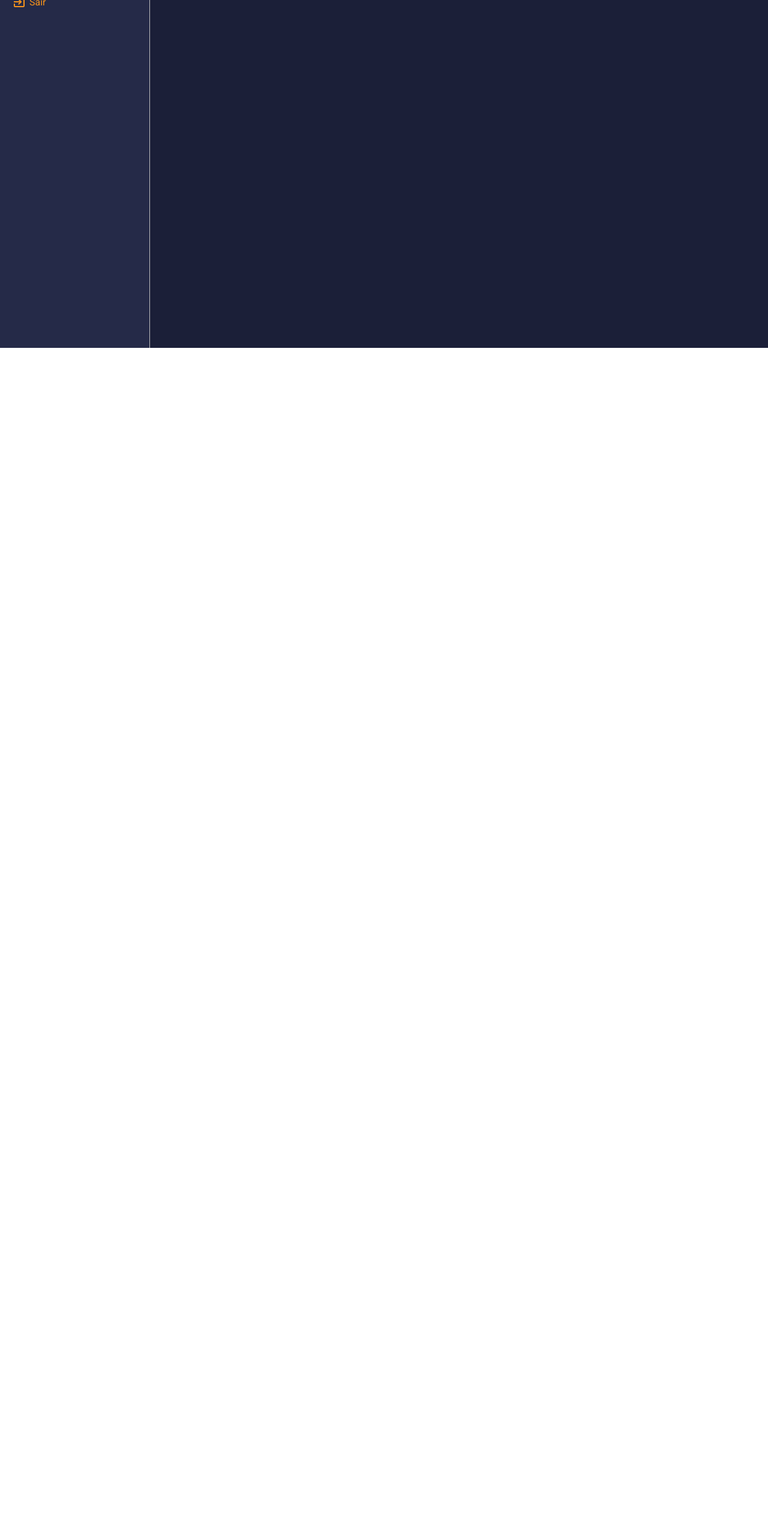
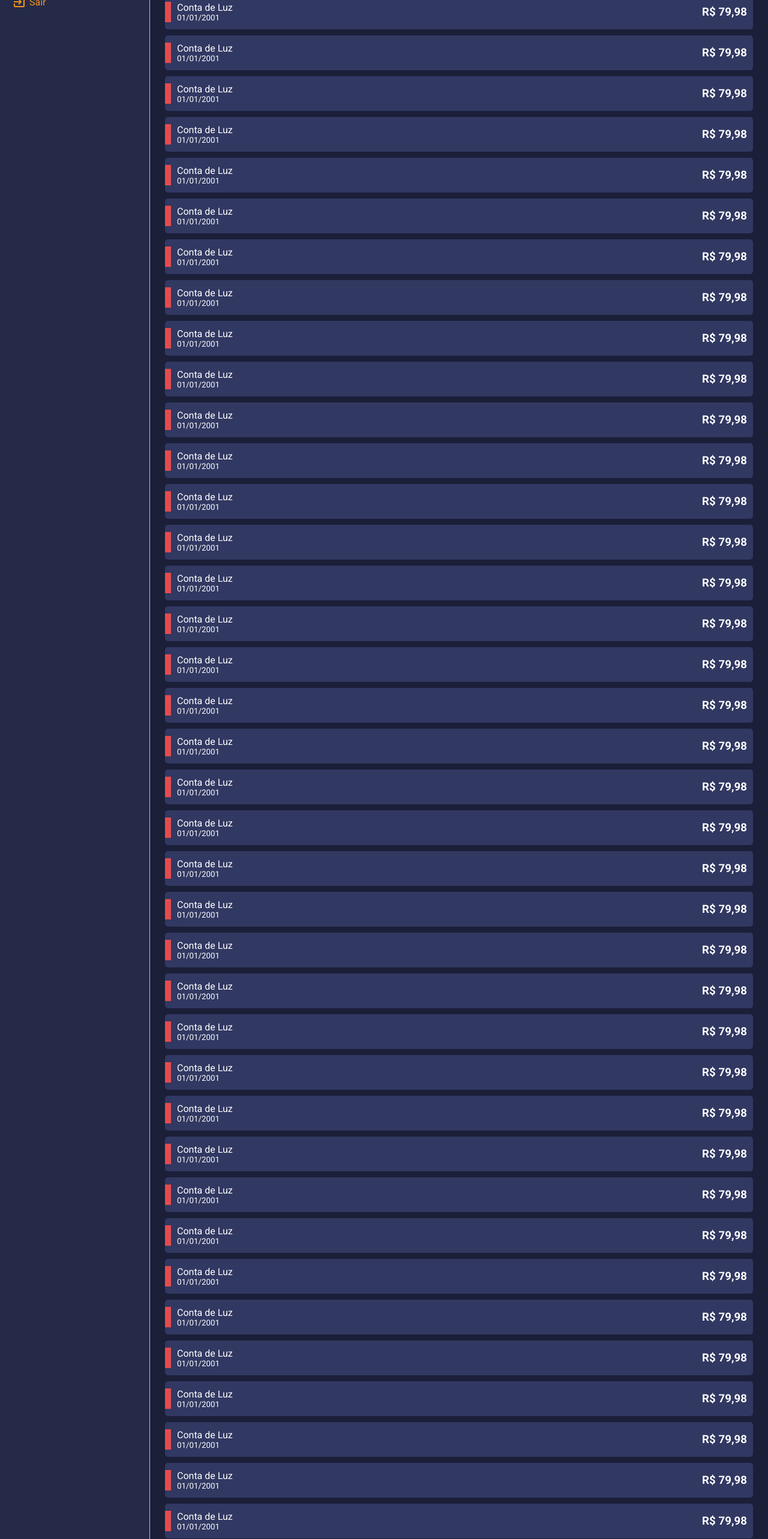
Before and after one commit to EduBergantini/didactic-spoon, a React (Create React App) app: page / in a window 1280 px wide. Shown: the part 220-2786 px from the top of the page at 60% size. Before the commit the page ends 800 px from the top, so only its background shows below. Built offline with nearby package versions, Linux system fonts and the light colour scheme.

Commit message:
refactor: add more history card to simulate

```diff
--- a/src/pages/list/index.tsx
+++ b/src/pages/list/index.tsx
@@ -21,13 +21,54 @@ const Dashboard: React.FC = () => {
                 <SelectInput options={options}/>
             </ContentHeader>
             <ListContent>
-                <HistoryCard
-                    cardColor="#313862"
-                    tagColor="#e44c4e"
-                    title="Conta de Luz"
-                    subtitle="01/01/2001"
-                    amount="R$ 79,98"
-                />
+                <HistoryCard cardColor="#313862" tagColor="#e44c4e" title="Conta de Luz" subtitle="01/01/2001" amount="R$ 79,98" />
+                <HistoryCard cardColor="#313862" tagColor="#e44c4e" title="Conta de Luz" subtitle="01/01/2001" amount="R$ 79,98" />
+                <HistoryCard cardColor="#313862" tagColor="#e44c4e" title="Conta de Luz" subtitle="01/01/2001" amount="R$ 79,98" />
+                <HistoryCard cardColor="#313862" tagColor="#e44c4e" title="Conta de Luz" subtitle="01/01/2001" amount="R$ 79,98" />
+                <HistoryCard cardColor="#313862" tagColor="#e44c4e" title="Conta de Luz" subtitle="01/01/2001" amount="R$ 79,98" />
+                <HistoryCard cardColor="#313862" tagColor="#e44c4e" title="Conta de Luz" subtitle="01/01/2001" amount="R$ 79,98" />
+                <HistoryCard cardColor="#313862" tagColor="#e44c4e" title="Conta de Luz" subtitle="01/01/2001" amount="R$ 79,98" />
+                <HistoryCard cardColor="#313862" tagColor="#e44c4e" title="Conta de Luz" subtitle="01/01/2001" amount="R$ 79,98" />
+                <HistoryCard cardColor="#313862" tagColor="#e44c4e" title="Conta de Luz" subtitle="01/01/2001" amount="R$ 79,98" />
+                <HistoryCard cardColor="#313862" tagColor="#e44c4e" title="Conta de Luz" subtitle="01/01/2001" amount="R$ 79,98" />
+                <HistoryCard cardColor="#313862" tagColor="#e44c4e" title="Conta de Luz" subtitle="01/01/2001" amount="R$ 79,98" />
+                <HistoryCard cardColor="#313862" tagColor="#e44c4e" title="Conta de Luz" subtitle="01/01/2001" amount="R$ 79,98" />
+                <HistoryCard cardColor="#313862" tagColor="#e44c4e" title="Conta de Luz" subtitle="01/01/2001" amount="R$ 79,98" />
+                <HistoryCard cardColor="#313862" tagColor="#e44c4e" title="Conta de Luz" subtitle="01/01/2001" amount="R$ 79,98" />
+                <HistoryCard cardColor="#313862" tagColor="#e44c4e" title="Conta de Luz" subtitle="01/01/2001" amount="R$ 79,98" />
+                <HistoryCard cardColor="#313862" tagColor="#e44c4e" title="Conta de Luz" subtitle="01/01/2001" amount="R$ 79,98" />
+                <HistoryCard cardColor="#313862" tagColor="#e44c4e" title="Conta de Luz" subtitle="01/01/2001" amount="R$ 79,98" />
+                <HistoryCard cardColor="#313862" tagColor="#e44c4e" title="Conta de Luz" subtitle="01/01/2001" amount="R$ 79,98" />
+                <HistoryCard cardColor="#313862" tagColor="#e44c4e" title="Conta de Luz" subtitle="01/01/2001" amount="R$ 79,98" />
+                <HistoryCard cardColor="#313862" tagColor="#e44c4e" title="Conta de Luz" subtitle="01/01/2001" amount="R$ 79,98" />
+                <HistoryCard cardColor="#313862" tagColor="#e44c4e" title="Conta de Luz" subtitle="01/01/2001" amount="R$ 79,98" />
+                <HistoryCard cardColor="#313862" tagColor="#e44c4e" title="Conta de Luz" subtitle="01/01/2001" amount="R$ 79,98" />
+                <HistoryCard cardColor="#313862" tagColor="#e44c4e" title="Conta de Luz" subtitle="01/01/2001" amount="R$ 79,98" />
+                <HistoryCard cardColor="#313862" tagColor="#e44c4e" title="Conta de Luz" subtitle="01/01/2001" amount="R$ 79,98" />
+                <HistoryCard cardColor="#313862" tagColor="#e44c4e" title="Conta de Luz" subtitle="01/01/2001" amount="R$ 79,98" />
+                <HistoryCard cardColor="#313862" tagColor="#e44c4e" title="Conta de Luz" subtitle="01/01/2001" amount="R$ 79,98" />
+                <HistoryCard cardColor="#313862" tagColor="#e44c4e" title="Conta de Luz" subtitle="01/01/2001" amount="R$ 79,98" />
+                <HistoryCard cardColor="#313862" tagColor="#e44c4e" title="Conta de Luz" subtitle="01/01/2001" amount="R$ 79,98" />
+                <HistoryCard cardColor="#313862" tagColor="#e44c4e" title="Conta de Luz" subtitle="01/01/2001" amount="R$ 79,98" />
+                <HistoryCard cardColor="#313862" tagColor="#e44c4e" title="Conta de Luz" subtitle="01/01/2001" amount="R$ 79,98" />
+                <HistoryCard cardColor="#313862" tagColor="#e44c4e" title="Conta de Luz" subtitle="01/01/2001" amount="R$ 79,98" />
+                <HistoryCard cardColor="#313862" tagColor="#e44c4e" title="Conta de Luz" subtitle="01/01/2001" amount="R$ 79,98" />
+                <HistoryCard cardColor="#313862" tagColor="#e44c4e" title="Conta de Luz" subtitle="01/01/2001" amount="R$ 79,98" />
+                <HistoryCard cardColor="#313862" tagColor="#e44c4e" title="Conta de Luz" subtitle="01/01/2001" amount="R$ 79,98" />
+                <HistoryCard cardColor="#313862" tagColor="#e44c4e" title="Conta de Luz" subtitle="01/01/2001" amount="R$ 79,98" />
+                <HistoryCard cardColor="#313862" tagColor="#e44c4e" title="Conta de Luz" subtitle="01/01/2001" amount="R$ 79,98" />
+                <HistoryCard cardColor="#313862" tagColor="#e44c4e" title="Conta de Luz" subtitle="01/01/2001" amount="R$ 79,98" />
+                <HistoryCard cardColor="#313862" tagColor="#e44c4e" title="Conta de Luz" subtitle="01/01/2001" amount="R$ 79,98" />
+                <HistoryCard cardColor="#313862" tagColor="#e44c4e" title="Conta de Luz" subtitle="01/01/2001" amount="R$ 79,98" />
+                <HistoryCard cardColor="#313862" tagColor="#e44c4e" title="Conta de Luz" subtitle="01/01/2001" amount="R$ 79,98" />
+                <HistoryCard cardColor="#313862" tagColor="#e44c4e" title="Conta de Luz" subtitle="01/01/2001" amount="R$ 79,98" />
+                <HistoryCard cardColor="#313862" tagColor="#e44c4e" title="Conta de Luz" subtitle="01/01/2001" amount="R$ 79,98" />
+                <HistoryCard cardColor="#313862" tagColor="#e44c4e" title="Conta de Luz" subtitle="01/01/2001" amount="R$ 79,98" />
+                <HistoryCard cardColor="#313862" tagColor="#e44c4e" title="Conta de Luz" subtitle="01/01/2001" amount="R$ 79,98" />
+                <HistoryCard cardColor="#313862" tagColor="#e44c4e" title="Conta de Luz" subtitle="01/01/2001" amount="R$ 79,98" />
+                <HistoryCard cardColor="#313862" tagColor="#e44c4e" title="Conta de Luz" subtitle="01/01/2001" amount="R$ 79,98" />
+                <HistoryCard cardColor="#313862" tagColor="#e44c4e" title="Conta de Luz" subtitle="01/01/2001" amount="R$ 79,98" />
+                <HistoryCard cardColor="#313862" tagColor="#e44c4e" title="Conta de Luz" subtitle="01/01/2001" amount="R$ 79,98" />
             </ListContent>
         </ListContainer>
     );
```
